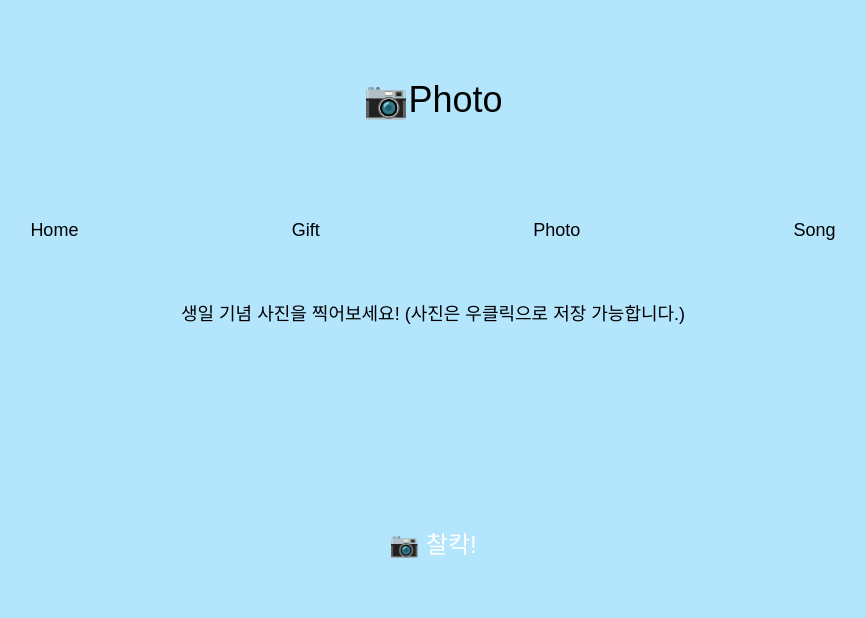
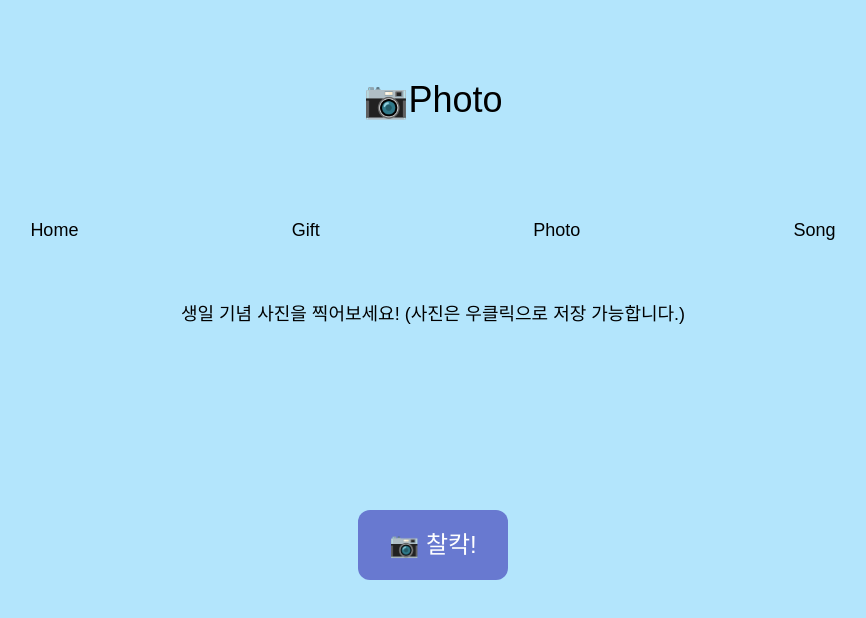
Before and after one commit to m0-jin/app, a Next.js app: page /photo in a window 1280 px wide. Shown: the top 618 px of the page, without its empty margins (207-1073 px from the left). Built offline with nearby package versions, Linux system fonts and the light colour scheme; no server answers; a web font is replaced by a local one.

Commit message:
Update photo.tsx

```diff
--- a/pages/photo.tsx
+++ b/pages/photo.tsx
@@ -22,7 +22,7 @@ const Photo = () => {
         </span>
         <Webcam audio={false} ref={webcamRef} screenshotFormat="image/jpeg" />
         <button
-          className="w-[150px] h-[70px] bg-purple1 rounded-xl text-white text-2xl font-kangwon-bold"
+          className="w-[150px] h-[70px] bg-blue1 rounded-xl text-white text-2xl font-kangwon-bold"
           onClick={capture}
         >
           📷 찰칵!
```
